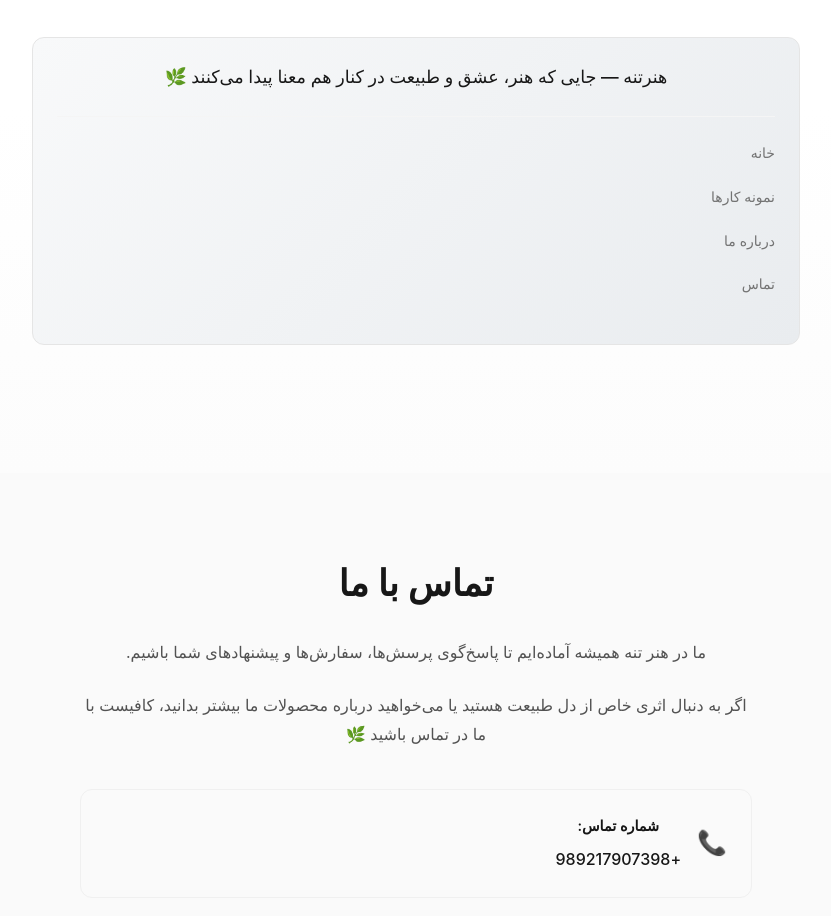
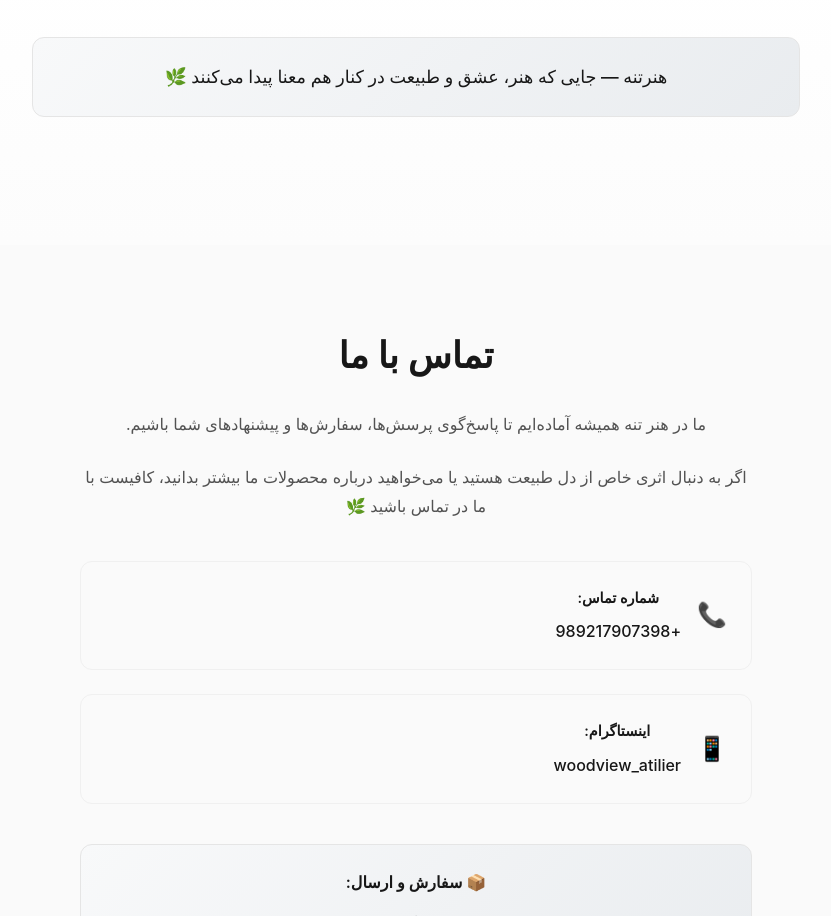
Before and after one commit to Hossein1386-coder/honartane, a website: page index.html in a window 1280 px wide. Shown: the part 2682-3598 px from the top of the page, without its empty margins (224-1055 px from the left). Drawn offline with Linux system fonts and the light colour scheme.

Commit message:
Update index.html

```diff
--- a/index.html
+++ b/index.html
@@ -229,16 +229,6 @@
                                 <!-- mobile menu elements moved below header to avoid stacking context issues -->
                 <div class="about-tagline">
                     <p>هنرتنه — جایی که هنر، عشق و طبیعت در کنار هم معنا پیدا می‌کنند 🌿</p>
-                        <!-- Mobile Menu Overlay (moved out of header to avoid header containment/stacking issues) -->
-                        <div class="mobile-menu-overlay" id="mobileMenuOverlay"></div>
-
-                        <!-- Mobile Navigation (moved out of header so it stacks above page content) -->
-                        <nav class="nav-mobile" id="navMobile">
-                            <a href="#home" class="nav-link-mobile">خانه</a>
-                            <a href="products.html" class="nav-link-mobile">نمونه کارها</a>
-                            <a href="#about" class="nav-link-mobile">درباره ما</a>
-                            <a href="#contact" class="nav-link-mobile">تماس</a>
-                        </nav>
                 </div>
             </div>
         </div>
```
